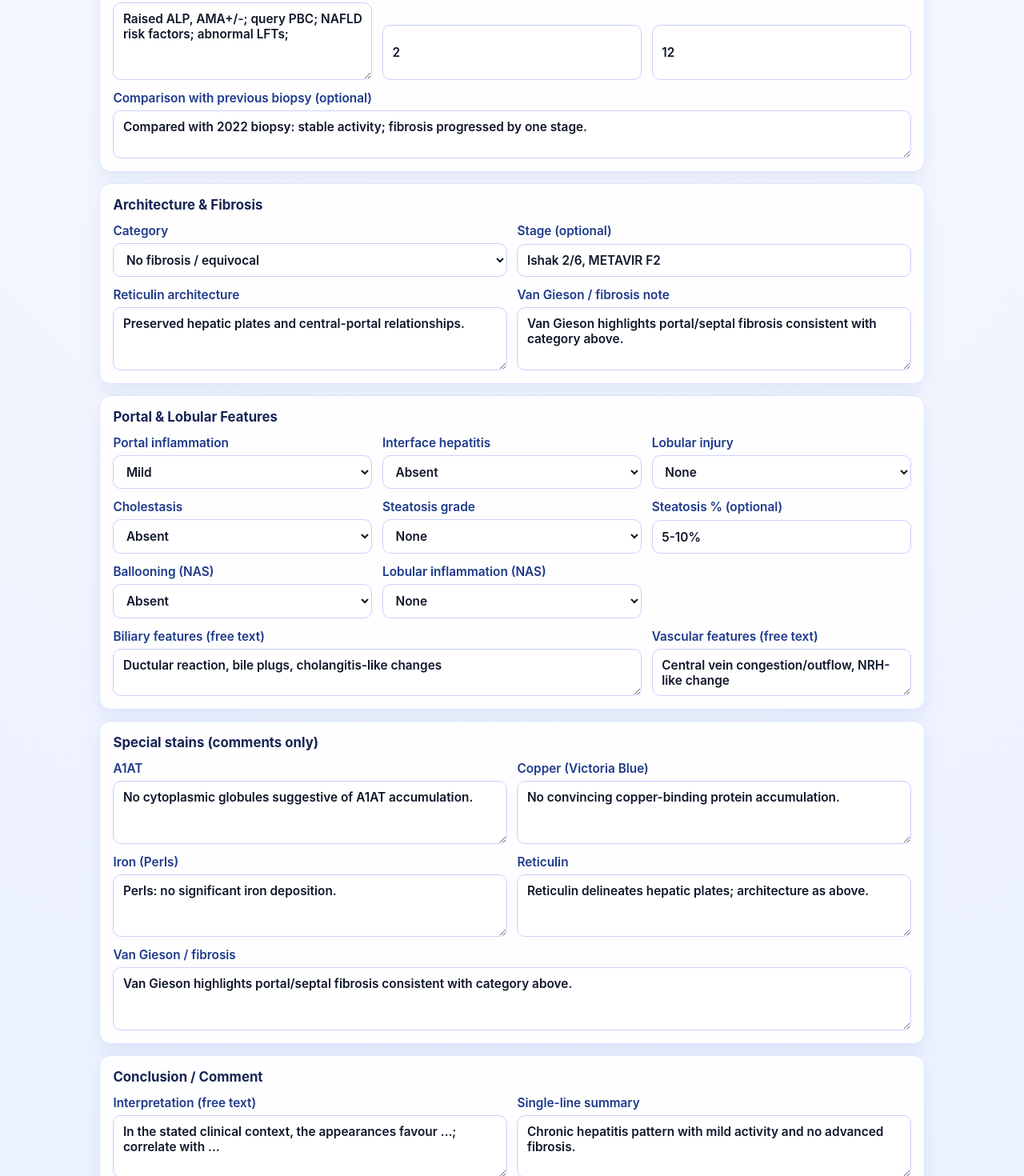
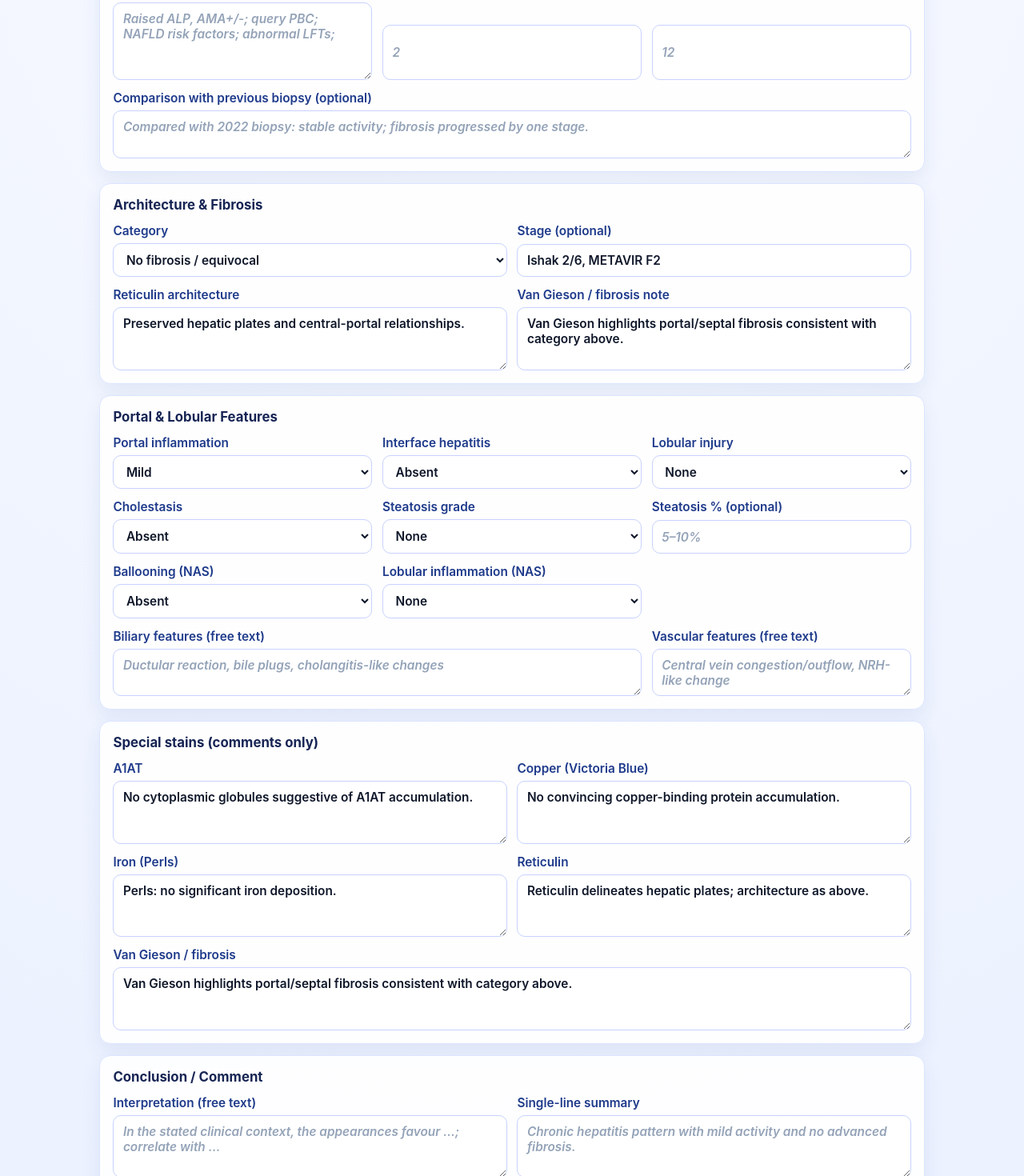
Before and after one commit to dradamchristian/liverbxreport, a React (Vite) app: page / in a window 1280 px wide. Shown: the part 180-1650 px from the top of the page at 80% size. Built offline with nearby package versions, Linux system fonts and the light colour scheme; the HTML template or start-up script is replaced by a standard one.

Commit message:
Adjust prefilled fields to ghost placeholders

```diff
--- a/src/App.tsx
+++ b/src/App.tsx
@@ -12,10 +12,10 @@ type Severity = 'None' | 'Mild' | 'Moderate' | 'Marked'
 type Presence = 'Absent' | 'Present'
 
 export default function App() {
-  const [clinicalHistory, setClinicalHistory] = useState('Raised ALP, AMA+/-; query PBC; NAFLD risk factors; abnormal LFTs;')
-  const [cores, setCores] = useState('2')
-  const [portalTracts, setPortalTracts] = useState('12')
-  const [comparison, setComparison] = useState('Compared with 2022 biopsy: stable activity; fibrosis progressed by one stage.')
+  const [clinicalHistory, setClinicalHistory] = useState('')
+  const [cores, setCores] = useState('')
+  const [portalTracts, setPortalTracts] = useState('')
+  const [comparison, setComparison] = useState('')
 
   const [fibrosisCategory, setFibrosisCategory] = useState<FibrosisCategory>('No fibrosis / equivocal')
   const [fibrosisStage, setFibrosisStage] = useState('Ishak 2/6, METAVIR F2')
@@ -27,11 +27,11 @@ export default function App() {
   const [lobularInjury, setLobularInjury] = useState('None')
   const [cholestasis, setCholestasis] = useState<Presence>('Absent')
   const [steatosisGrade, setSteatosisGrade] = useState('None')
-  const [steatosisPercent, setSteatosisPercent] = useState('5-10%')
+  const [steatosisPercent, setSteatosisPercent] = useState('')
   const [ballooning, setBallooning] = useState<Presence>('Absent')
   const [lobularInflammationNas, setLobularInflammationNas] = useState('None')
-  const [biliaryFeatures, setBiliaryFeatures] = useState('Ductular reaction, bile plugs, cholangitis-like changes')
-  const [vascularFeatures, setVascularFeatures] = useState('Central vein congestion/outflow, NRH-like change')
+  const [biliaryFeatures, setBiliaryFeatures] = useState('')
+  const [vascularFeatures, setVascularFeatures] = useState('')
 
   const [a1atComment, setA1atComment] = useState('No cytoplasmic globules suggestive of A1AT accumulation.')
   const [copperComment, setCopperComment] = useState('No convincing copper-binding protein accumulation.')
@@ -39,8 +39,8 @@ export default function App() {
   const [reticulinComment, setReticulinComment] = useState('Reticulin delineates hepatic plates; architecture as above.')
   const [fibrosisComment, setFibrosisComment] = useState('Van Gieson highlights portal/septal fibrosis consistent with category above.')
 
-  const [interpretation, setInterpretation] = useState('In the stated clinical context, the appearances favour …; correlate with …')
-  const [singleLineSummary, setSingleLineSummary] = useState('Chronic hepatitis pattern with mild activity and no advanced fibrosis.')
+  const [interpretation, setInterpretation] = useState('')
+  const [singleLineSummary, setSingleLineSummary] = useState('')
 
   const [report, setReport] = useState('')
   const [busy, setBusy] = useState(false)
@@ -84,19 +84,19 @@ export default function App() {
         <div className="grid three-col">
           <label>
             Clinical history / indication
-            <textarea rows={4} value={clinicalHistory} onChange={(e) => setClinicalHistory(e.target.value)} />
+            <textarea rows={4} placeholder="Raised ALP, AMA+/-; query PBC; NAFLD risk factors; abnormal LFTs;" value={clinicalHistory} onChange={(e) => setClinicalHistory(e.target.value)} />
           </label>
           <label>
             Number of cores
-            <input value={cores} onChange={(e) => setCores(e.target.value)} />
+            <input placeholder="2" value={cores} onChange={(e) => setCores(e.target.value)} />
           </label>
           <label>
             Number of portal tracts
-            <input value={portalTracts} onChange={(e) => setPortalTracts(e.target.value)} />
+            <input placeholder="12" value={portalTracts} onChange={(e) => setPortalTracts(e.target.value)} />
           </label>
           <label className="span-3">
             Comparison with previous biopsy (optional)
-            <textarea rows={2} value={comparison} onChange={(e) => setComparison(e.target.value)} />
+            <textarea rows={2} placeholder="Compared with 2022 biopsy: stable activity; fibrosis progressed by one stage." value={comparison} onChange={(e) => setComparison(e.target.value)} />
           </label>
         </div>
       </section>
@@ -186,11 +186,11 @@ export default function App() {
           <div></div>
           <label className="span-2">
             Biliary features (free text)
-            <textarea rows={2} value={biliaryFeatures} onChange={(e) => setBiliaryFeatures(e.target.value)} />
+            <textarea rows={2} placeholder="Ductular reaction, bile plugs, cholangitis-like changes" value={biliaryFeatures} onChange={(e) => setBiliaryFeatures(e.target.value)} />
           </label>
           <label>
             Vascular features (free text)
-            <textarea rows={2} value={vascularFeatures} onChange={(e) => setVascularFeatures(e.target.value)} />
+            <textarea rows={2} placeholder="Central vein congestion/outflow, NRH-like change" value={vascularFeatures} onChange={(e) => setVascularFeatures(e.target.value)} />
           </label>
         </div>
       </section>
@@ -226,11 +226,11 @@ export default function App() {
         <div className="grid two-col">
           <label>
             Interpretation (free text)
-            <textarea rows={3} value={interpretation} onChange={(e) => setInterpretation(e.target.value)} />
+            <textarea rows={3} placeholder="In the stated clinical context, the appearances favour …; correlate with …" value={interpretation} onChange={(e) => setInterpretation(e.target.value)} />
           </label>
           <label>
             Single-line summary
-            <textarea rows={3} value={singleLineSummary} onChange={(e) => setSingleLineSummary(e.target.value)} />
+            <textarea rows={3} placeholder="Chronic hepatitis pattern with mild activity and no advanced fibrosis." value={singleLineSummary} onChange={(e) => setSingleLineSummary(e.target.value)} />
           </label>
         </div>
       </section>
--- a/src/styles.css
+++ b/src/styles.css
@@ -76,6 +76,12 @@ select {
   background: #ffffff;
 }
 
+input::placeholder,
+textarea::placeholder {
+  color: #94a3b8;
+  font-style: italic;
+}
+
 textarea { resize: vertical; }
 input:focus, textarea:focus, select:focus {
   outline: none;
```
